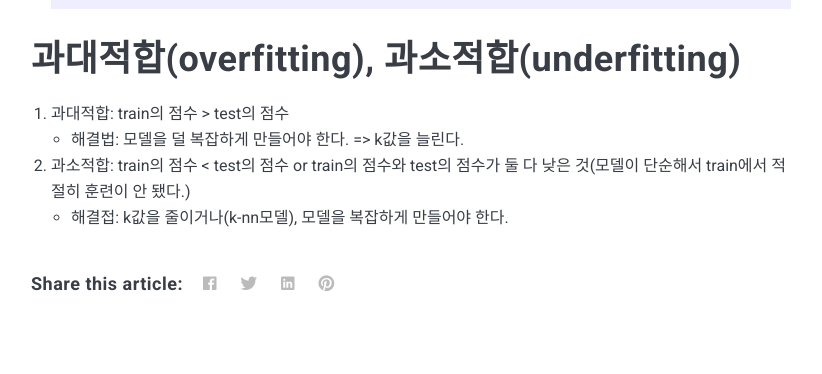
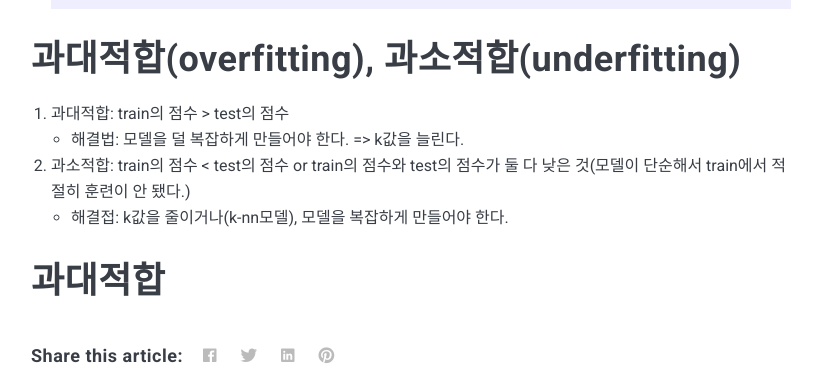
Before and after one commit to junRepository/junRepository.github.io, a Jekyll site: the page built from _posts/2022-11-10-R-square.md, in a window 1280 px wide and 900 px high, scrolled down 885 px, cut to the strip 0-374 px from the top of the window. Shown: the whole strip, without its empty margins (229-1051 px from the left). Built offline with Jekyll 4.4.1, drawn with Linux system fonts in a browser that asks for light colours; nearby versions of some CDN libraries; comment, search, counter and statistics services are not loaded.

Commit message:
post add

```diff
--- a/_posts/2022-11-10-R-square.md
+++ b/_posts/2022-11-10-R-square.md
@@ -27,3 +27,5 @@ mae = mean_absolute_error(test_target, test_prediction)
     * 해결법: 모델을 덜 복잡하게 만들어야 한다. => k값을 늘린다.
 2. 과소적합: train의 점수 < test의 점수  or  train의 점수와 test의 점수가 둘 다 낮은 것(모델이 단순해서 train에서 적절히 훈련이 안 됐다.)
     * 해결접: k값을 줄이거나(k-nn모델), 모델을 복잡하게 만들어야 한다.
+
+# 과대적합
```
